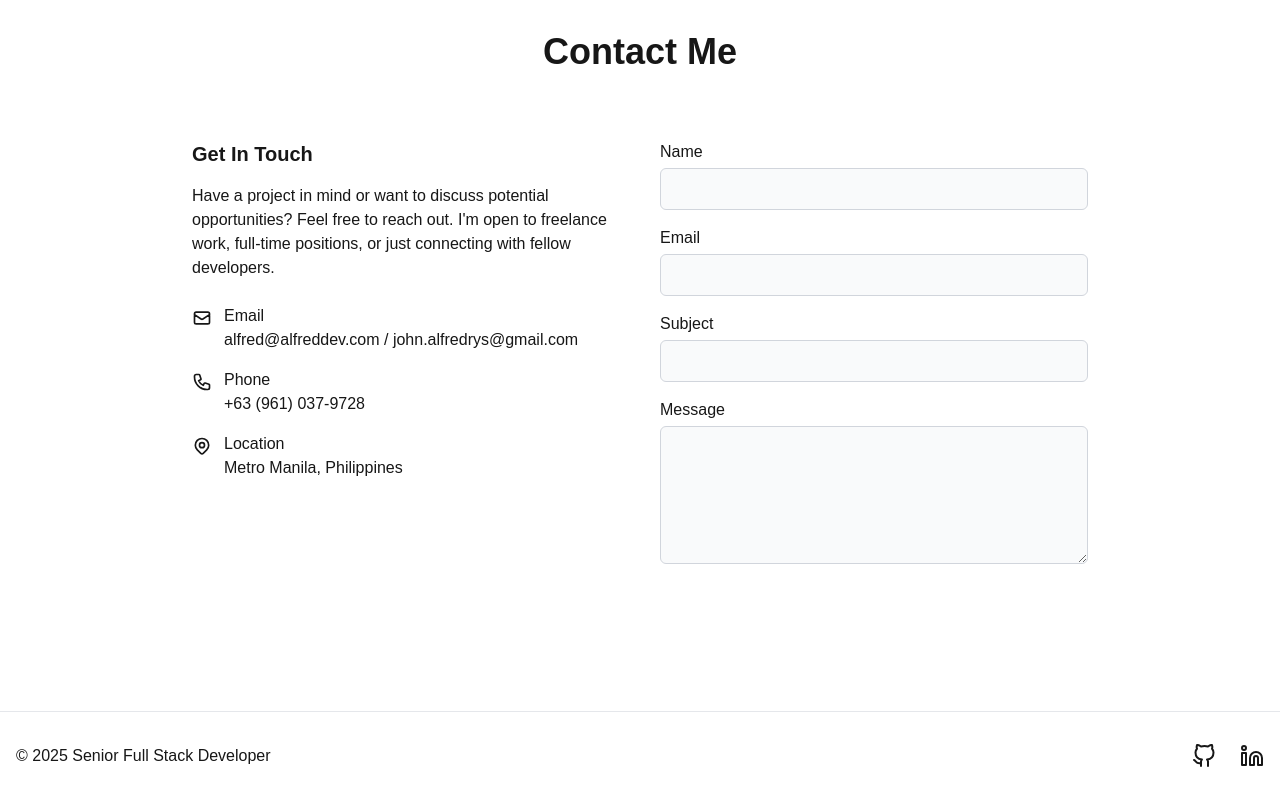
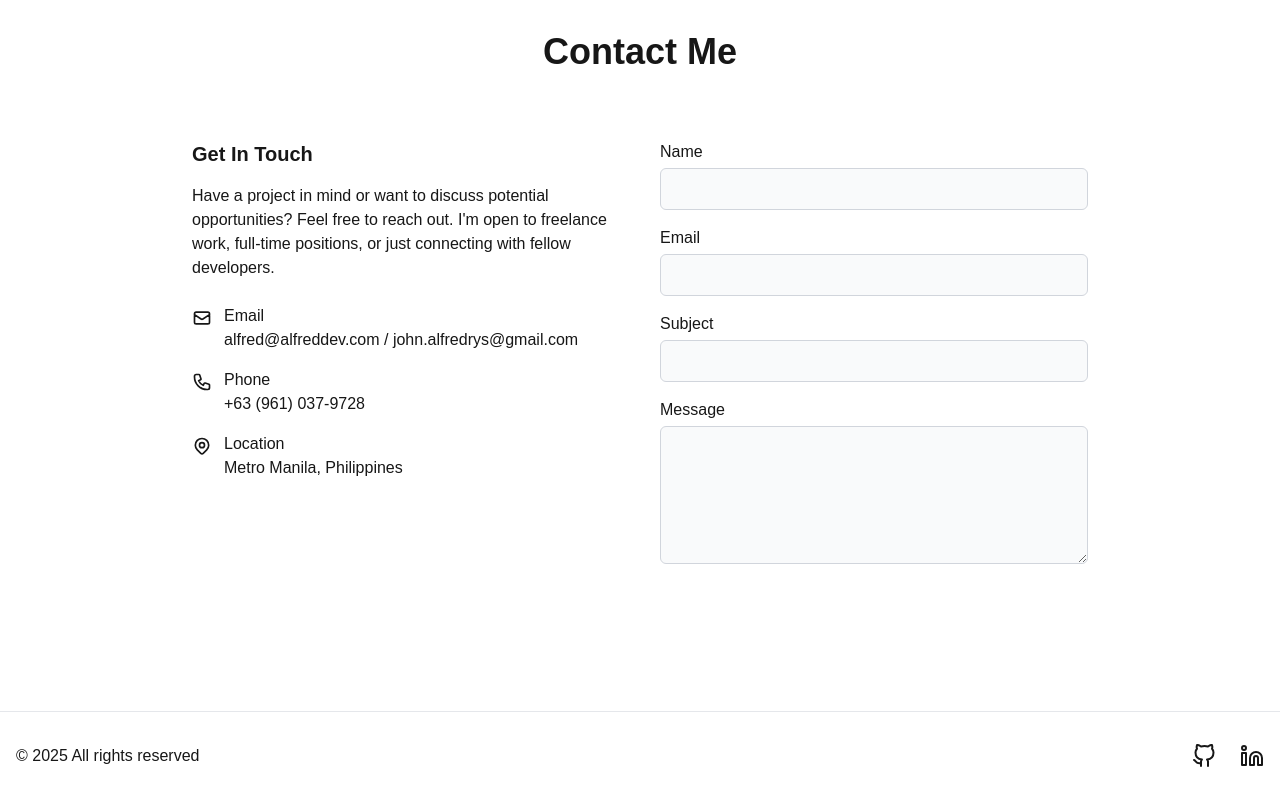
Before and after one commit to alfredreyes14/portfolio.react, a Next.js app: page / in a window 1280 px wide. Shown: the part 6218-7018 px from the top of the page. Built offline with nearby package versions, Linux system fonts and the light colour scheme.

Commit message:
refactor: added all rights reserved

```diff
--- a/app/components/footer/Footer.jsx
+++ b/app/components/footer/Footer.jsx
@@ -6,7 +6,7 @@ const Footer = () => {
       <div className="container mx-auto px-4">
         <div className="flex flex-col md:flex-row justify-between items-center">
           <div className="mb-4 md:mb-0">
-            <p className="text-foreground">© {new Date().getFullYear()} Senior Full Stack Developer</p>
+            <p className="text-foreground">© {new Date().getFullYear()} All rights reserved</p>
           </div>
 
           <div className="flex space-x-6">
```
